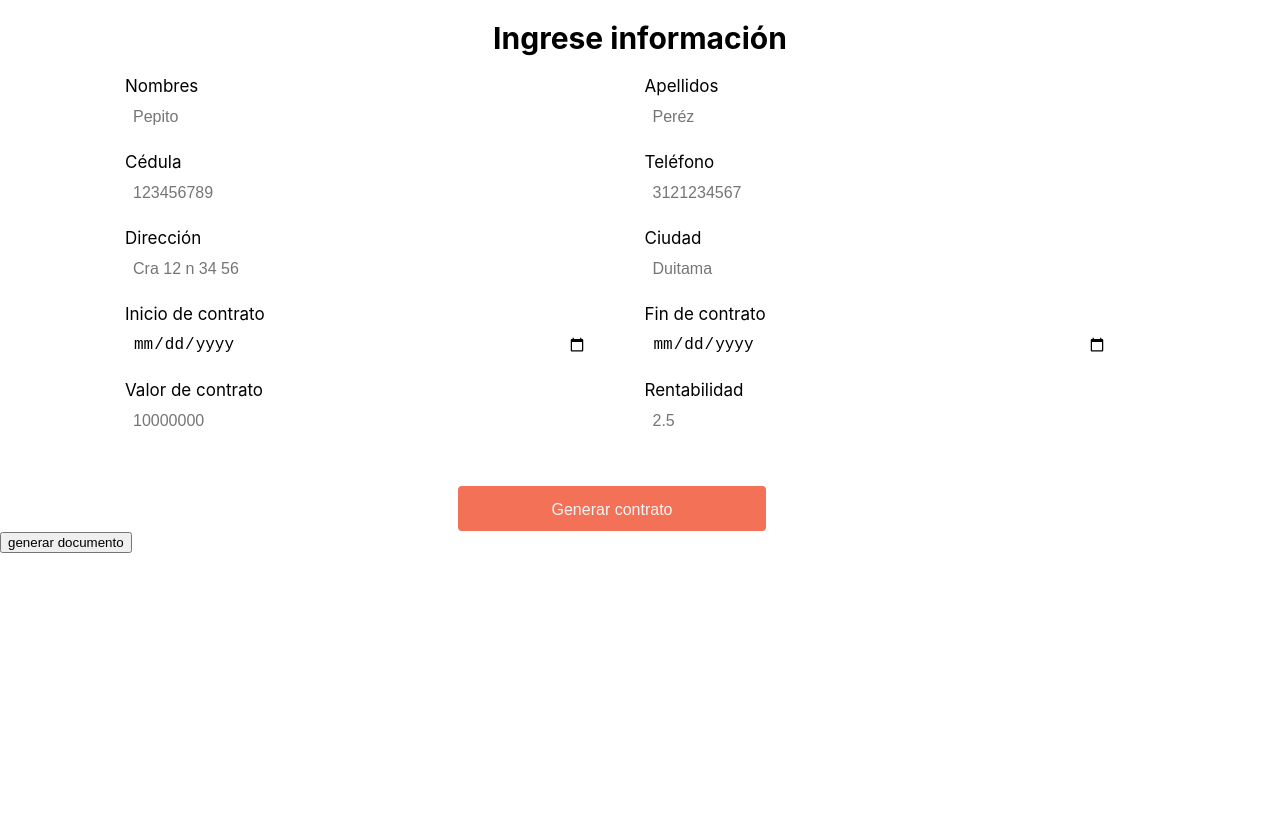
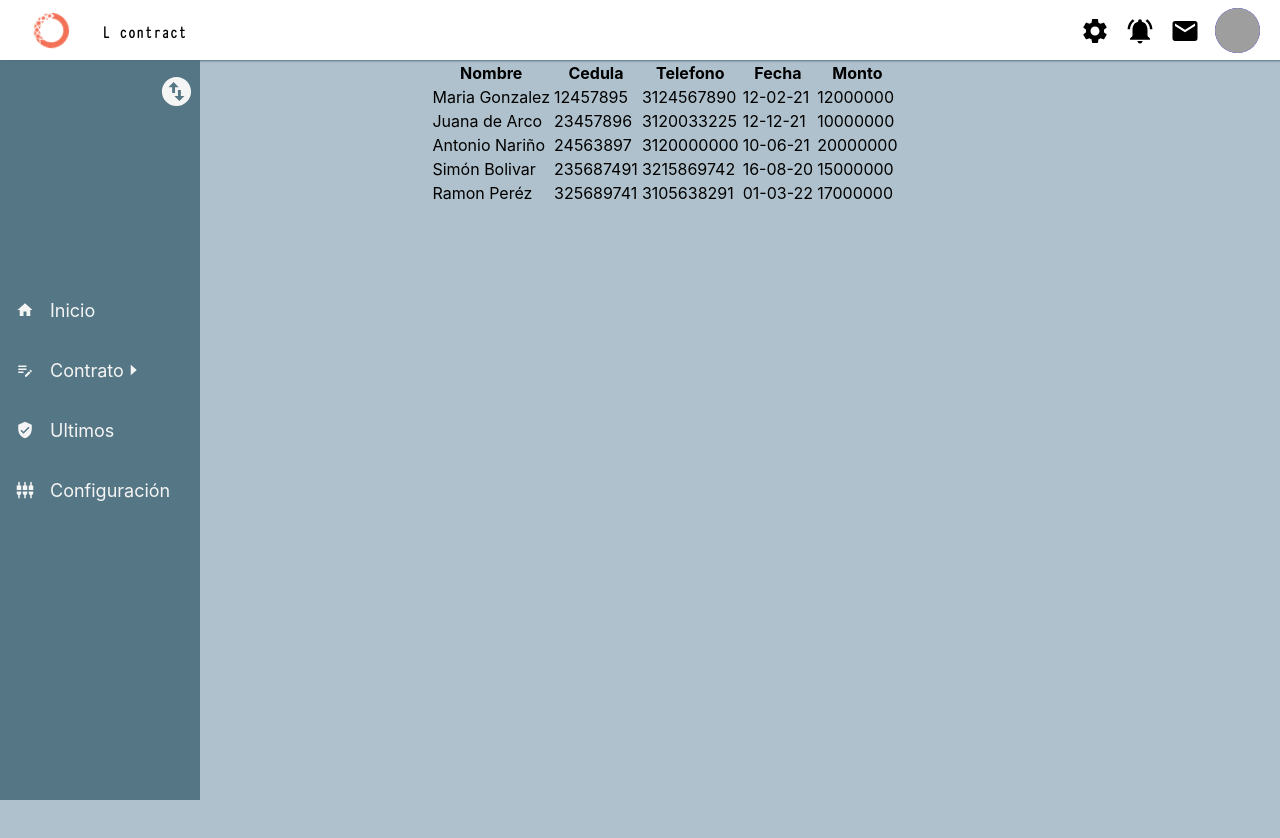
Before and after one commit to JJSiabato/L-contract, a React (Create React App) app: page /latest in a window 1280 px wide. Shown: the top 838 px of the page. Before the commit the page ends 800 px from the top, so only its background shows below. Built offline with nearby package versions, Linux system fonts and the light colour scheme; grey boxes are pictures that could not be loaded.

Commit message:
add last page

```diff
--- a/package.json
+++ b/package.json
@@ -8,6 +8,7 @@
     "@testing-library/react": "^12.1.2",
     "@testing-library/user-event": "^13.5.0",
     "buffer": "^6.0.3",
+    "framer-motion": "^6.2.8",
     "jspdf": "^2.5.1",
     "react": "^17.0.2",
     "react-dom": "^17.0.2",
--- a/src/App.js
+++ b/src/App.js
@@ -8,9 +8,7 @@ function App() {
 
   return (
     <div >
-          {/* <Index/> */}
-          {/* <Home/> */}
-          <ViewPDF/>
+          <Index/>
     </div>
   );
 }
--- a/src/components/SiderBar.jsx
+++ b/src/components/SiderBar.jsx
@@ -1,11 +1,16 @@
-import React from 'react'
-import { SiderbarDate } from './SiderbarDate'
+import React, { useEffect } from 'react'
+import { useState } from 'react'
 import { Link } from 'react-router-dom'
-import {MdSwapHorizontalCircle} from 'react-icons/md'
-import { useState } from 'react'
+import {MdOutlineArrowDropDown, MdSwapHorizontalCircle, MdHome, MdOutlineEditNote, MdVerifiedUser, MdSettingsInputComposite} from 'react-icons/md'
+import {VscNewFile} from 'react-icons/vsc'
+import {BiCaretRight} from 'react-icons/bi'
+import {AiOutlineFundView} from 'react-icons/ai'
 
 const SiderBar = () => {
     const [show, setShow] = useState(false)
+    const [dropdown, setDropdown] = useState(false)
+
+
 return (
     <>
         <nav  className={show ? 'siderBar' : 'siderBar active'}>
@@ -13,16 +18,14 @@ return (
                <a onClick={()=>setShow(!show)}><MdSwapHorizontalCircle/></a>
             </div>
             <ul className={show ? 'siderBar-items' : 'siderBar-items active'}>
-                {SiderbarDate.map((item,index)=>{
-                    return(
-                        <li key={index} className={item.cName}>
-                            <Link to={item.path}>
-                                {item.icon}
-                                <span>{item.title}</span>
-                            </Link>
-                        </li>
-                        )
-                })}
+                <li className='nav-text'><Link to='/'><MdHome/><span>Inicio</span></Link></li>
+                <li className='nav-text'><a onClick={()=>setDropdown(!dropdown)}><MdOutlineEditNote/><span>Contrato</span><BiCaretRight/></a></li>
+                        <ul className={dropdown ? 'dropdown  active': 'dropdown'}>
+                            <li className='nav-text'><Link to='/generator'><VscNewFile/><span>Generar nuevo</span></Link></li>
+                            <li className='nav-text'><Link to='/viewDoc'><AiOutlineFundView/><span>Visualizar</span></Link></li>
+                        </ul>
+                <li className='nav-text'><Link to='/latest'><MdVerifiedUser/><span>Ultimos</span></Link></li>
+                <li className='nav-text'><Link to='/setting'><MdSettingsInputComposite/><span>Configuración</span></Link></li>
             </ul>
         </nav>
     </>
--- a/src/components/SiderbarDate.jsx
+++ /dev/null
@@ -1,29 +0,0 @@
-import React from "react";
-import {MdHome, MdOutlineEditNote, MdVerifiedUser, MdSettingsInputComposite } from 'react-icons/md'
-
-export const SiderbarDate = [
-    {
-        title: 'Inicio',
-        path: '/',
-        icon: <MdHome/>,
-        cName: 'nav-text'
-    },
-    {
-        title: 'Generador',
-        path: '/generator',
-        icon: <MdOutlineEditNote/>,
-        cName: 'nav-text'
-    },
-    {
-        title: 'Ultimos',
-        path: '/latest',
-        icon: <MdVerifiedUser/>,
-        cName: 'nav-text'
-    },
-    {
-        title: 'Configuración',
-        path: '/setting',
-        icon: <MdSettingsInputComposite/>,
-        cName: 'nav-text'
-    }
-];
--- /dev/null
+++ b/src/components/last/Lastest.jsx
@@ -0,0 +1,36 @@
+import React from 'react'
+import Data from './dataUser.json'
+
+const Lastest = () => {
+    console.log(Data.usuarios)
+  return (
+    <div>
+        <table>
+            <thead>
+                <tr>
+                    <th>Nombre</th>
+                    <th>Cedula</th>
+                    <th>Telefono</th>
+                    <th>Fecha</th>
+                    <th>Monto</th>
+                </tr>
+            </thead>
+           { Data.usuarios.map((elemento)=>{
+               return(
+                <tbody>
+                    <tr key={elemento.id}>
+                        <td>{elemento.name}</td>
+                        <td>{elemento.di}</td>
+                        <td>{elemento.phone}</td>
+                        <td>{elemento.date}</td>
+                        <td>{elemento.amount}</td>
+                    </tr>
+                </tbody>
+           )})}
+
+        </table>
+    </div>
+  )
+}
+
+export default Lastest
--- /dev/null
+++ b/src/components/last/dataUser.json
@@ -0,0 +1,42 @@
+{"usuarios":[
+    {
+        "id":1,
+        "name": "Maria Gonzalez",
+        "di": 12457895,
+        "phone":3124567890,
+        "date": "12-02-21",
+        "amount": 12000000
+    },
+    {
+        "id": 2,
+        "name": "Juana de Arco",
+        "di": 23457896,
+        "phone":3120033225,
+        "date": "12-12-21",
+        "amount": 10000000
+    },
+    {
+        "id": 3,
+        "name": "Antonio Nariño",
+        "di": 24563897,
+        "phone": 3120000000,
+        "date": "10-06-21",
+        "amount": 20000000
+    },
+    {
+        "id": 4,
+        "name": "Simón Bolivar",
+        "di": 235687491,
+        "phone": 3215869742,
+        "date": "16-08-20",
+        "amount": 15000000
+    },
+    {
+        "id": 5,
+        "name": "Ramon Peréz",
+        "di": 325689741,
+        "phone": 3105638291,
+        "date": "01-03-22",
+        "amount": 17000000
+    }
+]}
--- /dev/null
+++ b/src/context/AuthContext.js
@@ -0,0 +1,18 @@
+import { createContext, useState } from "react";
+
+const AuthContext = createContext();
+const initialAuth = null;
+
+const AuthProvider = ({children})=>{
+    const [auth, setAuth] = useState(initialAuth);
+    const handleAuth = (e)=>{
+        if(auth){
+            setAuth(null)
+        }else{
+            setAuth(true)
+        }};
+    const data = {auth, handleAuth };
+    return <AuthContext.Provider value={data}>{children}</AuthContext.Provider>
+};
+export {AuthProvider};
+export default AuthContext;
--- a/src/global/styles.css
+++ b/src/global/styles.css
@@ -212,6 +212,7 @@
     justify-content: center;
     align-items: center;
     font-size: 35px;
+    cursor: pointer;
 }
 .notificationZone{
     display: flex;
@@ -261,7 +262,7 @@
     align-items: center;
     flex-direction: column;
     top: 61px;
-    border: 1px solid #517281;
+    border: 0.5px solid #517281;
     width: 200px;
     right: -100%;
     transition: 0.5s all ease;
@@ -271,9 +272,11 @@
     border-top: none;
     border-right: none;
     z-index: -1;
+    opacity: 90%;
 }
 .menuBar.active{
     right: 0;
+    display: flex;
 
 }
     .menuBar nav{
@@ -366,7 +369,7 @@
 .nav-text{
     display: flex;
     align-items: center;
-    padding: 8px 0px 8px 0px;
+    padding:0px 0px 0px 0px;
     list-style: none;
     height: 60px;
 
@@ -387,12 +390,27 @@
 .nav-text a:hover{
     background-color: #7895A2;
     width: 100%;
+    border-radius: 0 7px 7px 0;
+
 
 }
 .nav-text span{
     margin-left: 16px;
 }
-
+.dropdown{
+    transition: .5s all ease;
+    left: 200px;
+    display: none;
+}
+.dropdown.active{
+    display:block;
+    position: absolute;
+    background-color:rgb(81, 114, 129, 0.95);
+    border-radius: 0 7px 7px 0;
+    left: 200px;
+    width: 200px;
+    padding: 0;
+}
 /****GENERATOR****/
 .workSpace{
    display: flex;
--- a/src/pages/Home.jsx
+++ b/src/pages/Home.jsx
@@ -4,11 +4,13 @@ import SiderBar from '../components/SiderBar'
 import { BrowserRouter as Router, Routes, Route} from 'react-router-dom'
 import Generator from './Generator'
 import Setting from './Setting'
-import Latest from './Latest'
+import Lastest from '../components/last/Lastest'
+import { AuthProvider } from '../context/AuthContext'
 
 const Home = () => {
   return (
     <>
+      <AuthProvider>
         <NavBar/>
         <Router>
           <div className='workSpace'>
@@ -17,12 +19,13 @@ const Home = () => {
             <Routes>
                     <Route path='/' component={<Home/>}/>
                     <Route path='/generator' element={<Generator/>}/>
-                    <Route path='/latest' element={<Latest/>}/>
+                    <Route path='/latest' element={<Lastest/>}/>
                     <Route path='/setting' element={<Setting/>}/>
             </Routes>
             </div>
           </div>
         </Router>
+      </AuthProvider>
     </>
   )
 }
--- a/src/pages/Index.jsx
+++ b/src/pages/Index.jsx
@@ -1,6 +1,6 @@
 import React, { useEffect, useState } from 'react';
 import Loading from '../components/Loading';
-import Login from '../components/Login';
+import Home from '../pages/Home';
 
 function Index() {
   const [loading, setLoading]=useState(false)
@@ -13,12 +13,7 @@ function Index() {
   },[])
   return (
     <div >
-          <Loading/>
-      {loading ?
-          <Loading/>
-          :
-          <Login/>
-      }
+      {loading ? <Loading/> : <Home/>}
     </div>
   );
 }
```
Also changed, not shown: 1 other file (tests, documents, lock files or other folders).
